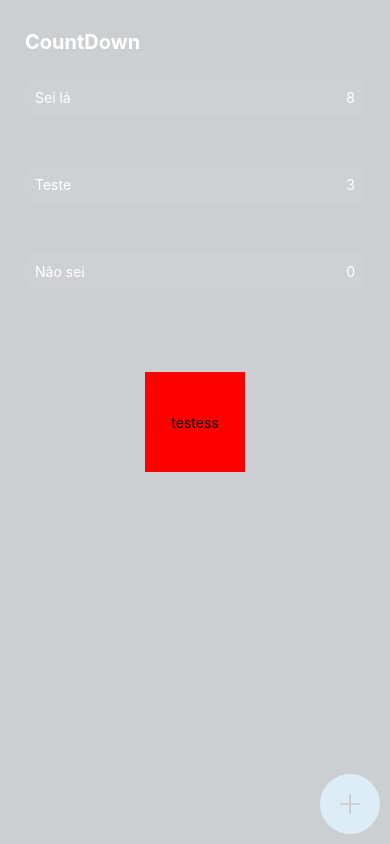
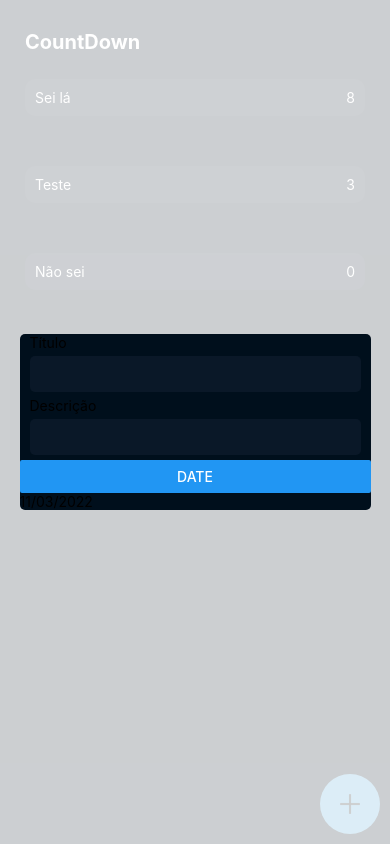
Before and after one commit to PedroSpelta/CountDown, a React Native app: screen / in a window 390 px wide. Both pictures are taken after a click on the element 350 px from the left and 804 px from the top of the page. Built offline with nearby package versions, Linux system fonts and the light colour scheme.

Commit message:
feat: calendar modal

```diff
--- a/package.json
+++ b/package.json
@@ -9,6 +9,7 @@
     "web": "expo start --web"
   },
   "dependencies": {
+    "@react-native-community/datetimepicker": "4.0.0",
     "expo": "~44.0.2",
     "expo-splash-screen": "~0.14.1",
     "expo-status-bar": "~1.2.0",
--- /dev/null
+++ b/src/components/newTask/NewTaskForm.tsx
@@ -0,0 +1,77 @@
+import React, { useState } from "react";
+import {
+  Button,
+  StyleSheet,
+  Text,
+  TextInput,
+  TouchableWithoutFeedback,
+  View,
+} from "react-native";
+import { palette } from "../../themes/theme";
+import DateTimePicker from "@react-native-community/datetimepicker";
+
+const NewTaskForm: React.FC = () => {
+  const [title, setTitle] = useState<string>("");
+  const [description, setDescription] = useState<string>("");
+  const [date, setDate] = useState<Date>(new Date());
+  const [showDate, setShowDate] = useState<boolean>(false);
+
+  const handleDate = (evt, selectedDate) => {
+    if(evt.type === 'dismissed') return setShowDate(false);
+    console.log(evt.type, selectedDate);
+    setDate(selectedDate);
+    setShowDate(false);
+  };
+  console.log(date)
+
+  return (
+    <TouchableWithoutFeedback>
+      <View style={styles.container}>
+        <Text style={styles.title}>Título</Text>
+        <TextInput
+          style={styles.input}
+          value={title}
+          onChangeText={(evt) => setTitle(evt)}
+        />
+        <Text style={styles.title}>Descrição</Text>
+        <TextInput
+          style={styles.input}
+          value={description}
+          onChangeText={(evt) => setDescription(evt)}
+        />
+        <Button title="date" onPress={() => setShowDate(true)}/>
+        <Text >{date.toLocaleDateString('pt-br')}</Text>
+        {showDate && (
+          <DateTimePicker
+            value={date}
+            minimumDate={new Date()}
+            onChange={handleDate}
+          />
+        )}
+      </View>
+    </TouchableWithoutFeedback>
+  );
+};
+
+const styles = StyleSheet.create({
+  container: {
+    maxWidth: "100%",
+    width: "90%",
+    borderRadius: 5,
+    backgroundColor: palette.first,
+    justifyContent: "center",
+  },
+  input: {
+    padding: 5,
+    marginHorizontal: 10,
+    marginVertical: 5,
+    borderRadius: 5,
+    fontSize: 22,
+    backgroundColor: palette.second,
+  },
+  title: {
+    marginHorizontal: 10,
+  },
+});
+
+export default NewTaskForm;
--- a/src/components/newTask/NewTaskModal.tsx
+++ b/src/components/newTask/NewTaskModal.tsx
@@ -2,11 +2,10 @@ import React, { Dispatch, SetStateAction } from "react";
 import {
   Modal,
   StyleSheet,
-  Text,
   TouchableOpacity,
   TouchableWithoutFeedback,
-  View,
 } from "react-native";
+import NewTaskForm from "./NewTaskForm";
 
 interface INewTaskModal {
   visible: boolean;
@@ -27,11 +26,7 @@ const NewTaskModal: React.FC<INewTaskModal> = ({ visible, setShowModal }) => {
         activeOpacity={0}
         onPressOut={() => setShowModal(false)}
       >
-        <TouchableWithoutFeedback>
-          <View style={styles.container}>
-            <Text>testess</Text>
-          </View>
-        </TouchableWithoutFeedback>
+        <NewTaskForm />
       </TouchableOpacity>
       {/* <View >
       </View> */}
@@ -44,14 +39,7 @@ const styles = StyleSheet.create({
     flex: 1,
     alignItems: "center",
     justifyContent: "center",
-    backgroundColor:'rgba(255,255,255,0.8)'
-  },
-  container: {
-    width: 100,
-    height: 100,
-    backgroundColor: "red",
-    alignItems: "center",
-    justifyContent: "center",
+    backgroundColor: "rgba(255,255,255,0.8)",
   },
 });
 
```
Also changed, not shown: 1 other file (tests, documents, lock files or other folders).
